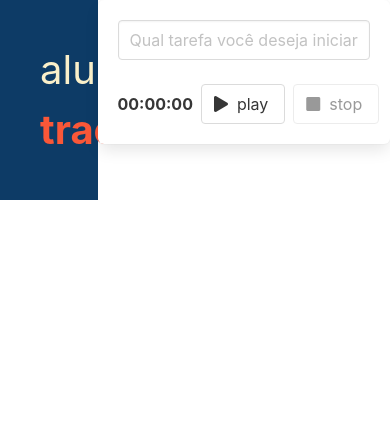
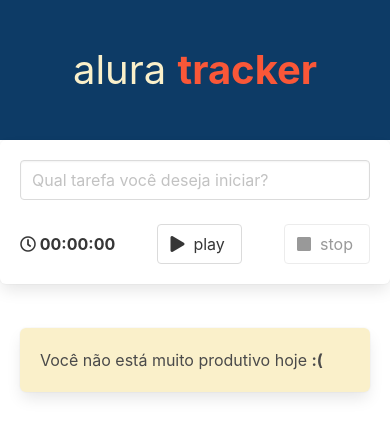
Before and after one commit to viniciosneves/tracker, a Vue app: page / in a window 390 px wide. Shown: the top 436 px of the page. Built offline with nearby package versions, Linux system fonts and the light colour scheme.

Commit message:
refactor no Tarefa, placeholder pra lista vazia, pequenos ajustes na versão mobile

```diff
--- a/src/App.vue
+++ b/src/App.vue
@@ -1,11 +1,14 @@
 <template>
-  <main class="columns is-gapless is-multiline is-mobile">
+  <main class="columns is-gapless is-multiline">
     <div class="column is-one-quarter">
       <BarraLateral />
     </div>
     <div class="column is-three-quarters ">
       <Formulario @aoSalvarTarefa="salvarTarefa"/>
       <div class="lista">
+        <div class="box sem-tarefas" v-if="semTarefas">
+          Você não está muito produtivo hoje <span class="has-text-weight-bold">:(</span>
+        </div>
         <Tarefa v-for="(tarefa, index) in tarefas" :tarefa="tarefa" :key="index"/>
       </div>
     </div>
@@ -35,6 +38,11 @@
     salvarTarefa (tarefa:ITarefa) : void {
       this.tarefas.push(tarefa)
     }
+  },
+  computed: {
+    semTarefas () :boolean {
+      return this.tarefas.length == 0
+    }
   }
 });
 </script>
@@ -43,4 +51,7 @@
 .lista {
   padding: 1.25rem;
 }
+.box.sem-tarefas {
+  background: #FAF0CA;
+}
 </style>
--- a/src/components/Cronometro.vue
+++ b/src/components/Cronometro.vue
@@ -1,6 +1,6 @@
 <template>
   <section>
-    <strong>{{tempoDecorrido}}</strong>
+    <strong><i class="far fa-clock"></i> {{tempoDecorrido}}</strong>
   </section>
 </template>
 
--- a/src/components/Formulario.vue
+++ b/src/components/Formulario.vue
@@ -1,7 +1,7 @@
 <template>
   <div class="box">
     <div class="columns">
-      <div class="column is-8" role="form" aria-label="Formulário para iniciar uma nova tarefa">
+      <div class="column is-7" role="form" aria-label="Formulário para iniciar uma nova tarefa">
         <input
           class="input"
           type="text"
--- a/src/components/Tarefa.vue
+++ b/src/components/Tarefa.vue
@@ -1,11 +1,11 @@
 <template>
   <div class="box has-text-weight-bold">
     <div class="columns">
-      <div class="column is-8">
-        {{ tarefa.descricao }}
+      <div class="column is-7">
+        {{ tarefa.descricao || 'Tarefa sem descrição' }}
       </div>
       <div class="column">
-        <p class="m-0"><i class="far fa-clock"></i> {{ tempoGasto }} </p>
+        <Cronometro :tempoEmSegundos="tarefa.duracaoEmSegundos"/>
       </div>
     </div>
   </div>
@@ -13,10 +13,14 @@
 
 <script lang="ts">
 import { defineComponent, PropType } from 'vue';
+import Cronometro from "./Cronometro.vue";
 import ITarefa from "../interfaces/ITarefa";
 
 export default defineComponent({
   name: 'Tarefa',
+  components: {
+    Cronometro,
+  },
   props: {
     tarefa: {
       type: Object as PropType<ITarefa>,
```
